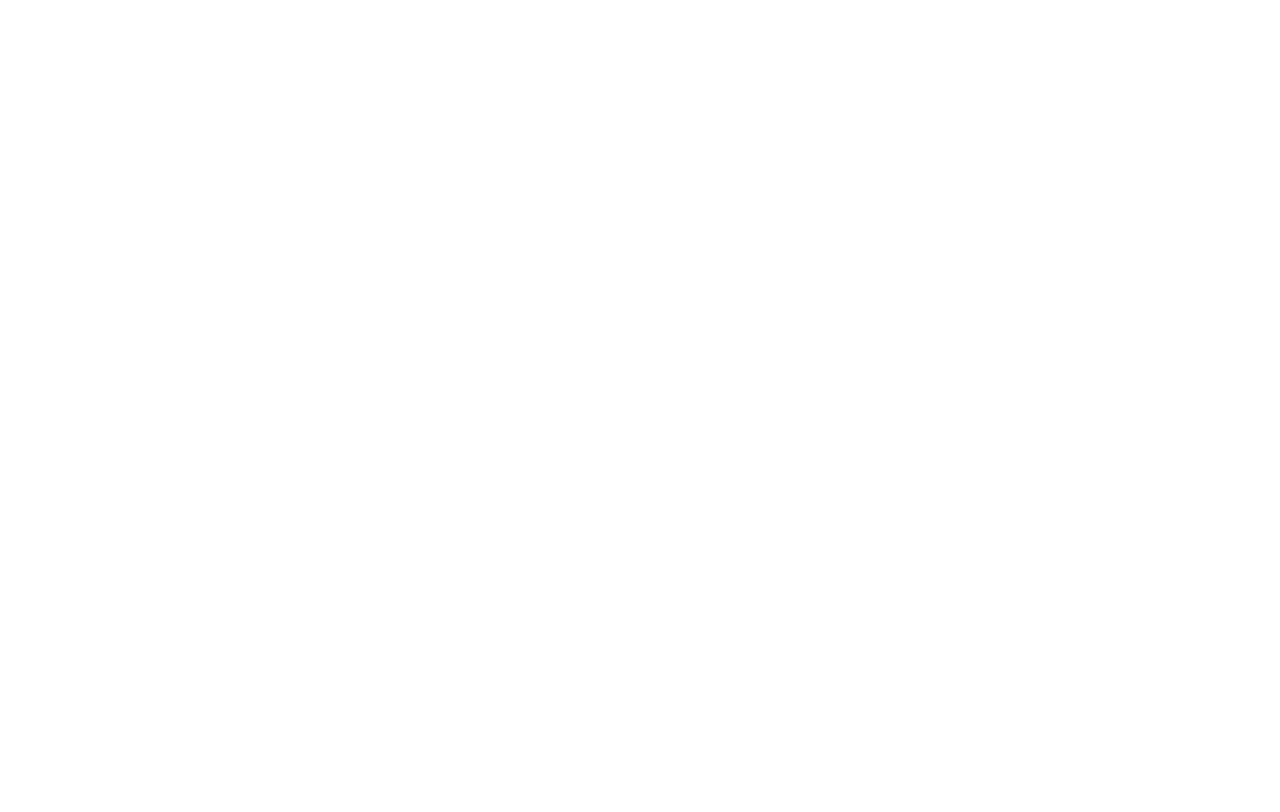
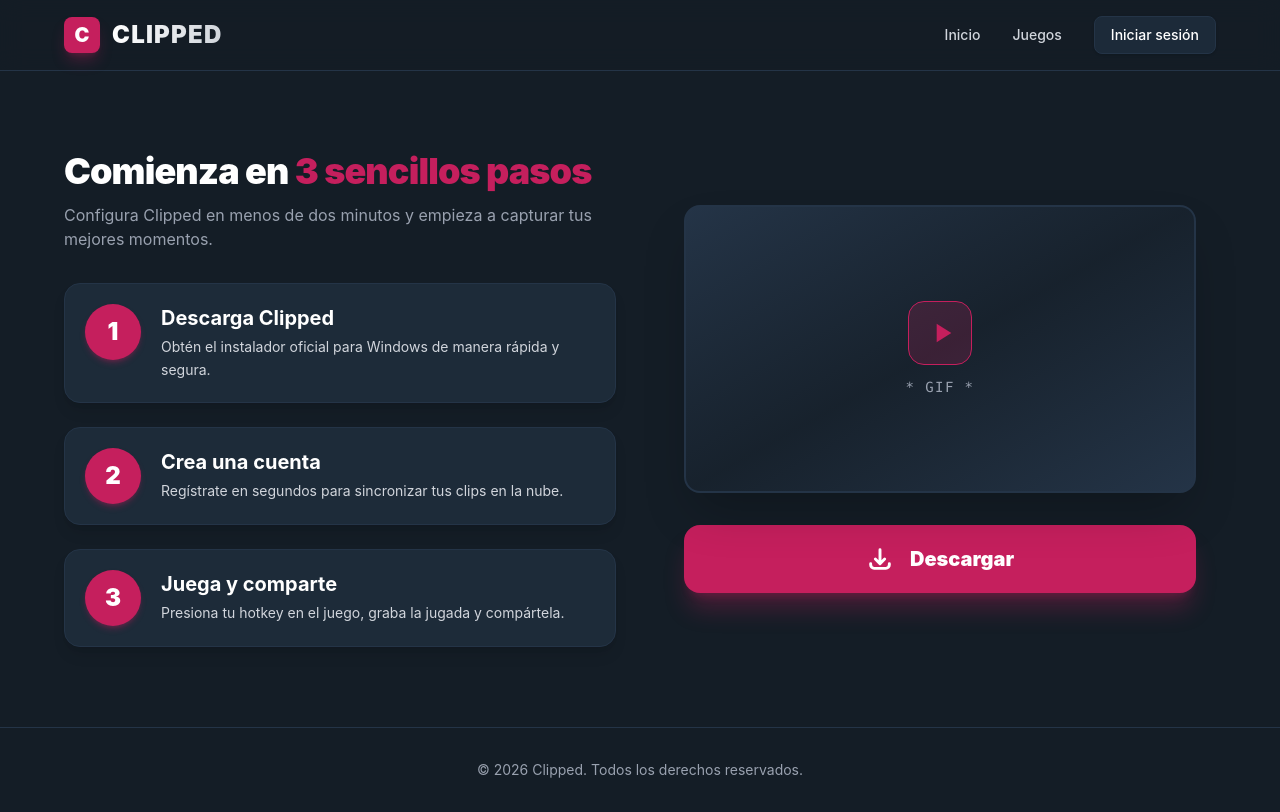
Before and after one commit to loaizavelez/Taller2_DA, a React (Vite) app: page /descargar in a window 1280 px wide. Before the commit this address had no page. Built offline with nearby package versions, Linux system fonts and the light colour scheme.

Commit message:
Implementacion de la pantalla de descarga

```diff
--- a/src/App.jsx
+++ b/src/App.jsx
@@ -1,6 +1,7 @@
 import React from 'react';
 import { BrowserRouter, Routes, Route } from 'react-router-dom';
 import LandingPage from './Pages/LandingPage/LandingPage';
+import Descarga from './Pages/Descarga/Descarga';
 import JuegosInicio from './Pages/juegosInicio';
 import JuegoDetalle from './Pages/juegoDetalle';
 
@@ -10,6 +11,9 @@ function App() {
       <Routes>
         {/* Ruta principal / inicio */}
         <Route path="/" element={<LandingPage />} />
+
+        {/* Ruta de descarga */}
+        <Route path="/descargar" element={<Descarga />} />
 
         {/* Ruta de la sección de juegos */}
         <Route path="/juegos" element={<JuegosInicio />} />
--- /dev/null
+++ b/src/Pages/Descarga/Descarga.jsx
@@ -0,0 +1,90 @@
+import React from 'react';
+import Navbar from '../../Componentes/Navbar';
+
+export default function Descarga() {
+  const pasos = [
+    { numero: 1, titulo: "Descarga Clipped", descripcion: "Obtén el instalador oficial para Windows de manera rápida y segura." },
+    { numero: 2, titulo: "Crea una cuenta", descripcion: "Regístrate en segundos para sincronizar tus clips en la nube." },
+    { numero: 3, titulo: "Juega y comparte", descripcion: "Presiona tu hotkey en el juego, graba la jugada y compártela." }
+  ];
+
+  return (
+    <div className="min-h-screen bg-[#141d26] text-white font-sans flex flex-col selection:bg-[#c51f5d] selection:text-white">
+
+      {/* 1. Navbar */}
+      <Navbar />
+
+      {/* 2. Contenido Principal */}
+      <main className="max-w-7xl mx-auto px-6 lg:px-16 py-12 lg:py-20 flex-1 grid grid-cols-1 lg:grid-cols-12 gap-12 items-center w-full">
+
+        {/* Columna Izquierda: Pasos 1, 2, 3 */}
+        <div className="lg:col-span-6 space-y-8">
+          <div className="space-y-3">
+            <h1 className="text-3xl sm:text-4xl font-black tracking-tight">
+              Comienza en <span className="text-[#c51f5d]">3 sencillos pasos</span>
+            </h1>
+            <p className="text-gray-400 text-sm sm:text-base">
+              Configura Clipped en menos de dos minutos y empieza a capturar tus mejores momentos.
+            </p>
+          </div>
+
+          <div className="space-y-6">
+            {pasos.map((paso) => (
+              <div
+                key={paso.numero}
+                className="flex items-start gap-5 p-5 bg-[#243447]/60 rounded-2xl border border-[#243447] hover:border-[#c51f5d]/50 transition duration-300 shadow-lg"
+              >
+                {/* Círculo con Número */}
+                <div className="w-14 h-14 rounded-full bg-[#c51f5d] text-white flex items-center justify-center font-black text-2xl flex-shrink-0 shadow-md shadow-[#c51f5d]/30">
+                  {paso.numero}
+                </div>
+
+                {/* Texto del paso */}
+                <div className="space-y-1">
+                  <h3 className="text-xl font-bold text-white">{paso.titulo}</h3>
+                  <p className="text-gray-300 text-sm leading-relaxed">{paso.descripcion}</p>
+                </div>
+              </div>
+            ))}
+          </div>
+        </div>
+
+        {/* Columna Derecha: Vista previa GIF y Botón Descargar */}
+        <div className="lg:col-span-6 flex flex-col items-center justify-center space-y-8">
+
+          {/* Tarjeta de previsualización (GIF) */}
+          <div className="w-full max-w-lg aspect-video bg-[#243447] rounded-2xl border-2 border-[#243447] relative overflow-hidden shadow-2xl flex flex-col items-center justify-center group hover:border-[#c51f5d] transition duration-500">
+            <div className="absolute inset-0 bg-gradient-to-br from-[#243447] via-[#141d26] to-[#243447] opacity-80"></div>
+
+            <div className="relative z-10 flex flex-col items-center text-center p-6 space-y-3">
+              <div className="w-16 h-16 rounded-2xl bg-[#c51f5d]/20 border border-[#c51f5d] flex items-center justify-center text-[#c51f5d] group-hover:scale-110 transition duration-300">
+                <svg className="w-8 h-8 ml-1" fill="currentColor" viewBox="0 0 24 24">
+                  <path d="M8 5v14l11-7z" />
+                </svg>
+              </div>
+              <span className="text-gray-400 font-medium text-sm tracking-widest uppercase font-mono">
+                * GIF *
+              </span>
+            </div>
+          </div>
+
+          {/* Botón Principal de Descarga */}
+          <button className="w-full max-w-lg bg-[#c51f5d] hover:bg-[#d82a6f] active:scale-95 text-white font-black py-5 px-8 rounded-2xl text-xl shadow-xl shadow-[#c51f5d]/30 hover:shadow-[#c51f5d]/50 transition duration-300 cursor-pointer flex items-center justify-center gap-4">
+            <svg className="w-7 h-7" fill="none" stroke="currentColor" viewBox="0 0 24 24">
+              <path strokeLinecap="round" strokeLinejoin="round" strokeWidth="2.5" d="M4 16v1a3 3 0 003 3h10a3 3 0 003-3v-1m-4-4l-4 4m0 0l-4-4m4 4V4" />
+            </svg>
+            Descargar
+          </button>
+
+        </div>
+
+      </main>
+
+      {/* 3. Footer */}
+      <footer className="mt-auto border-t border-[#243447] bg-[#141d26] py-8 px-6 text-center text-sm text-gray-400">
+        <p>© 2026 Clipped. Todos los derechos reservados.</p>
+      </footer>
+
+    </div>
+  );
+}
--- a/src/Pages/LandingPage/LandingPage.jsx
+++ b/src/Pages/LandingPage/LandingPage.jsx
@@ -24,12 +24,15 @@ export default function LandingPage() {
           </p>
 
           <div className="pt-2 flex flex-col sm:flex-row gap-4 justify-center lg:justify-start">
-            <button className="bg-[#c51f5d] hover:bg-[#d82a6f] active:scale-95 text-white font-bold px-8 py-4 rounded-xl text-lg shadow-lg shadow-[#c51f5d]/30 hover:shadow-[#c51f5d]/50 transition duration-300 cursor-pointer flex items-center justify-center gap-3">
+            <Link
+              to="/descargar"
+              className="bg-[#c51f5d] hover:bg-[#d82a6f] active:scale-95 text-white font-bold px-8 py-4 rounded-xl text-lg shadow-lg shadow-[#c51f5d]/30 hover:shadow-[#c51f5d]/50 transition duration-300 cursor-pointer flex items-center justify-center gap-3"
+            >
               <svg className="w-6 h-6" fill="none" stroke="currentColor" viewBox="0 0 24 24">
                 <path strokeLinecap="round" strokeLinejoin="round" strokeWidth="2" d="M4 16v1a3 3 0 003 3h10a3 3 0 003-3v-1m-4-4l-4 4m0 0l-4-4m4 4V4" />
               </svg>
               Descargar
-            </button>
+            </Link>
             <Link
               to="/juegos"
               className="bg-[#243447] border border-[#243447] hover:border-[#c51f5d] text-white font-bold px-8 py-4 rounded-xl text-lg transition duration-300 flex items-center justify-center"
```
